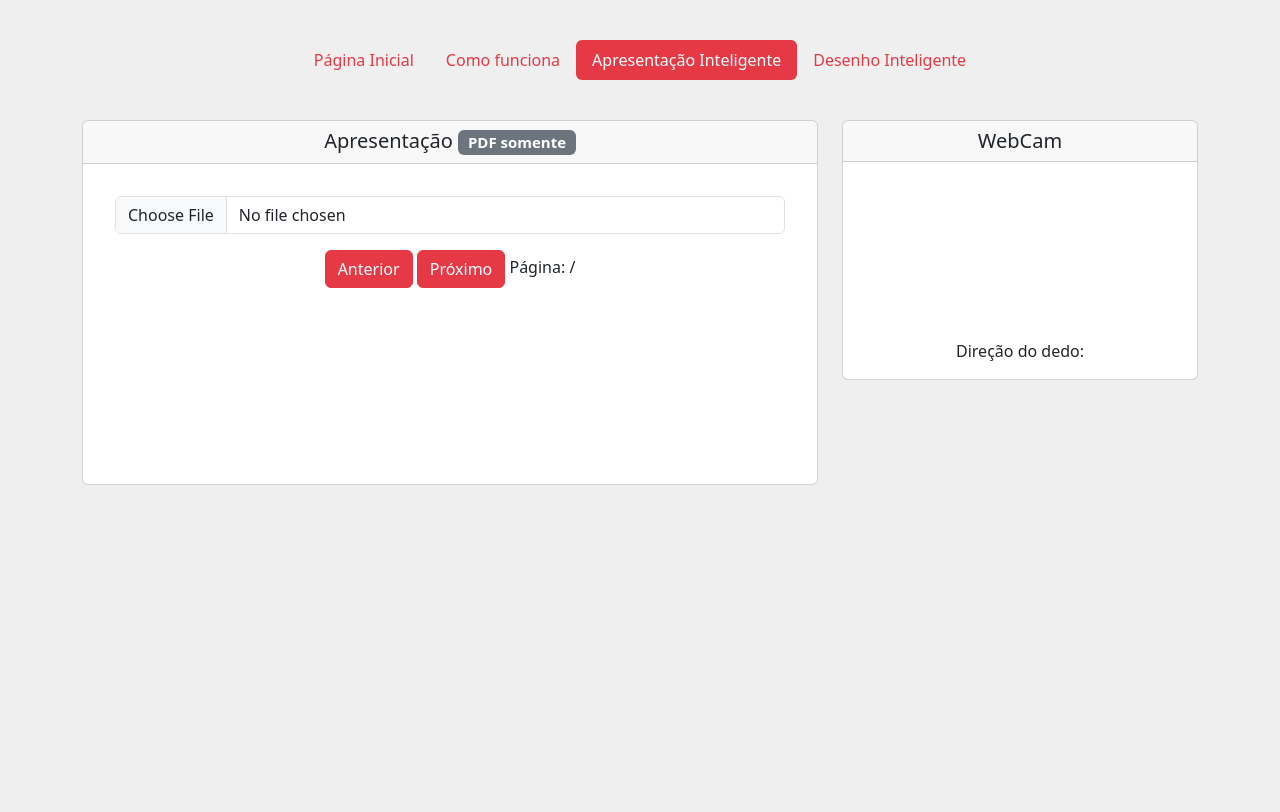
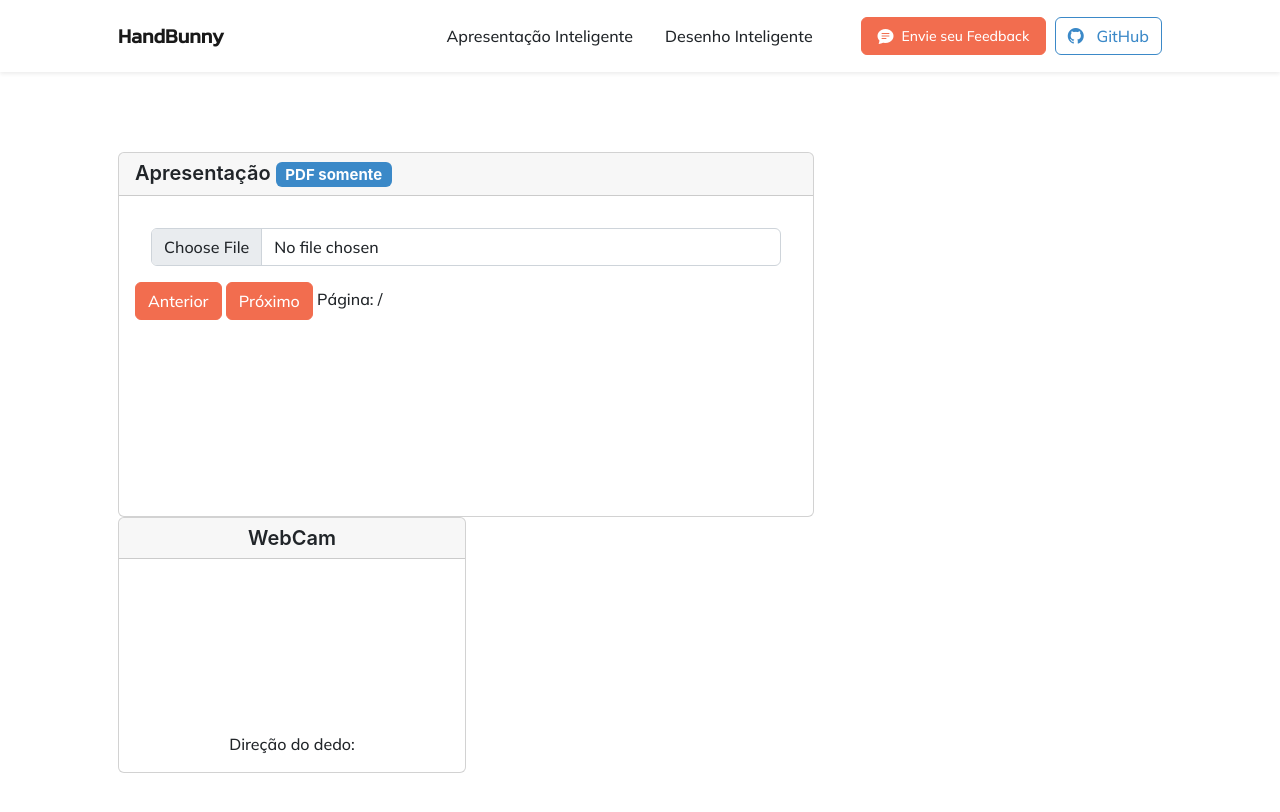
Before and after one commit to keziacamposcs/HandBunny, a website: page slide.html in a window 1280 px wide. Drawn offline with nearby package versions, Linux system fonts and the light colour scheme; a script that the page names is missing; files whose address does not match are found by name.

Commit message:
Update slide.html

```diff
--- a/slide.html
+++ b/slide.html
@@ -2,32 +2,51 @@
 <html>
   <head>
     <link rel="icon" type="image/png" href="images/bunny.png" sizes="32x32">
-    <meta charset="utf-8">
-    <meta name="viewport" content="width=device-width, initial-scale=1">
-    <title>Sistema HandBunny</title>
-    <!-- CSS-->
-    <link href="css/bootstrap.css" rel="stylesheet">
-
-
+    <meta charset="utf-8" />
+    <meta name="viewport" content="width=device-width, initial-scale=1, shrink-to-fit=no" />
+    <meta name="description" content="" />
+    <meta name="author" content="" />
+    <title>HandBunny</title>
+    <link rel="icon" type="image/x-icon" href="assets/favicon.ico" />
+    <!-- Bootstrap icons-->
+    <link href="https://cdn.jsdelivr.net/npm/bootstrap-icons@1.5.0/font/bootstrap-icons.css" rel="stylesheet" />
+    <!-- Google fonts-->
+    <link rel="preconnect" href="https://fonts.gstatic.com" />
+    <link href="https://fonts.googleapis.com/css2?family=Mulish:ital,wght@0,300;0,500;0,600;0,700;1,300;1,500;1,600;1,700&amp;display=swap" rel="stylesheet" />
+    <link href="https://fonts.googleapis.com/css2?family=Kanit:ital,wght@0,400;1,400&amp;display=swap" rel="stylesheet" />
+    <!-- Core theme CSS (includes Bootstrap)-->
+    <link href="css/styles.css" rel="stylesheet" />
+    <link rel="stylesheet" href="https://cdn.jsdelivr.net/npm/bootstrap-icons@1.10.5/font/bootstrap-icons.css">
     <!-- Fim - CSS-->
   </head>
   <body style="background-color: #efefef;">
     <!--Menu-->
-    <div class="container">
-      <header class="d-flex justify-content-center py-3 my-4">
-        <ul class="nav nav-pills">
-            <li class="nav-item"><a href="index.html" class="nav-link " aria-current="page">Página Inicial</a></li>
-            <li class="nav-item"><a href="como_funciona.html" class="nav-link ">Como funciona</a></li>
-            <li class="nav-item"><a href="slide.html" class="nav-link active">Apresentação Inteligente</a></li>
-            <li class="nav-item"><a href="desenho.html" class="nav-link">Desenho Inteligente</a></li>
-          </ul>
-        </header>
-    </div>
+    <nav class="navbar navbar-expand-lg navbar-light fixed-top shadow-sm" id="mainNav">
+      <div class="container px-5">
+          <a class="navbar-brand fw-bold" href="#page-top">HandBunny</a>
+          <button class="navbar-toggler" type="button" data-bs-toggle="collapse" data-bs-target="#navbarResponsive" aria-controls="navbarResponsive" aria-expanded="false" aria-label="Toggle navigation">
+              Menu
+              <i class="bi-list"></i>
+          </button>
+          <div class="collapse navbar-collapse" id="navbarResponsive">
+              <ul class="navbar-nav ms-auto me-4 my-3 my-lg-0">
+                  <li class="nav-item"><a class="nav-link me-lg-3" href="slide.html">Apresentação Inteligente</a></li>
+                  <li class="nav-item"><a class="nav-link me-lg-3" href="desenho.html">Desenho Inteligente</a></li>
+              </ul>
+              <a class="btn btn-primary  px-3 mb-2 mb-lg-0" data-bs-toggle="modal" data-bs-target="#feedbackModal" href="https://forms.gle/H8C5GuPQWMAmDzQ56">
+                  <span class="d-flex align-items-center">
+                      <i class="bi-chat-text-fill me-2"></i>
+                      <span class="small">Envie seu Feedback</span>
+                  </span>
+              </a>
+              &nbsp;&nbsp;
+              <a class="btn btn-outline-secondary" href="https://github.com/keziacamposcs/HandBunny"> <i class="bi bi-github"></i> &nbsp; GitHub</a>
+          </div>
+      </div>
+    </nav>
     <!-- Fim - Menu-->
-
-    <div class="container text-center">
-      <div class="row">
-
+    <header class="masthead">
+      <div class="container px-5">
 
       <!-- Coluna 1 Slide-->
         <div class="col-sm-8">
@@ -87,9 +106,10 @@
         </div>
       <!-- Fim - Coluna 2 Cameras-->
 
+      </div>
+    </header>
 
-      </div>
-    </div>
+
 <!-- Javascript-->
     <!-- Mediapipe-->
       <script src="https://cdn.jsdelivr.net/npm/@mediapipe/camera_utils/camera_utils.js" crossorigin="anonymous"></script>
```
